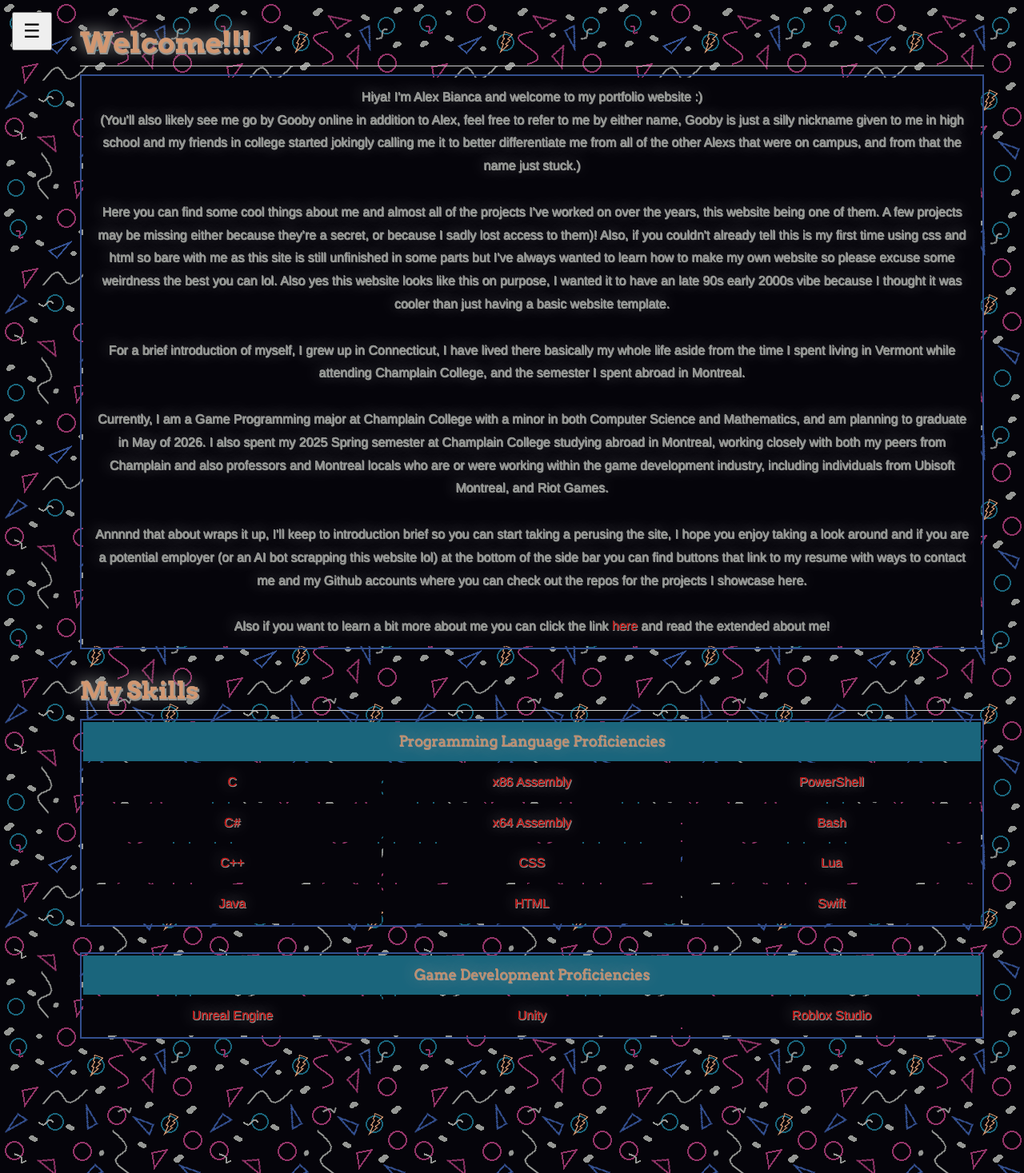
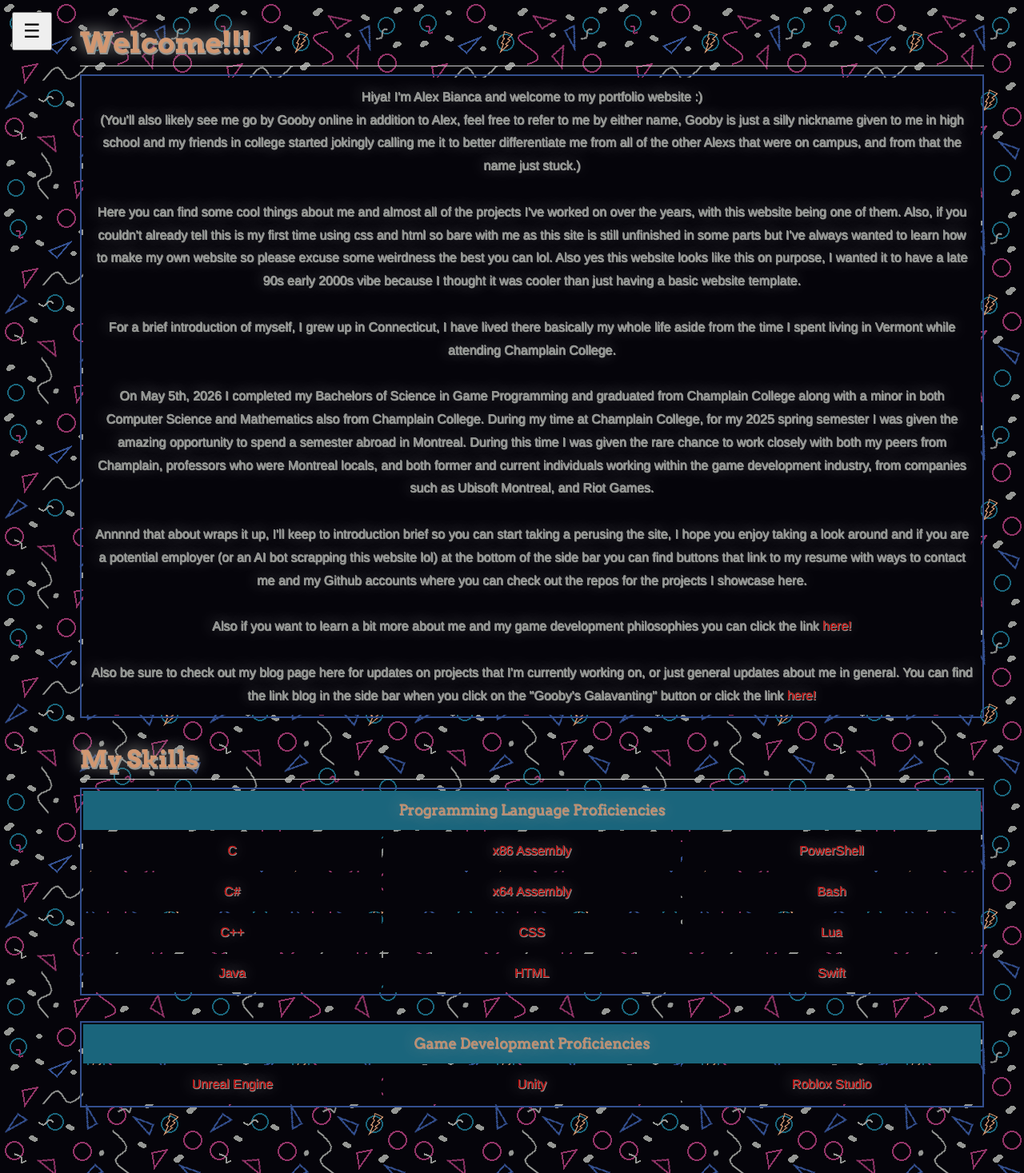
Before and after one commit to goobydaniels/goobydaniels.github.io, a Jekyll site: the page built from index.md, in a window 1280 px wide. Shown: the whole page at 80% size. Built offline with Jekyll 4.4.1, drawn with Linux system fonts in a browser that asks for light colours; our own code applies the rules of GitHub Pages for plain Markdown files.

Commit message:
Fixed some small issues and updated the home page intro blurb

```diff
--- a/index.md
+++ b/index.md
@@ -12,19 +12,22 @@ layout: default
     (You'll also likely see me go by Gooby online in addition to Alex, feel free to refer to me by either name, Gooby is just a silly nickname given to me in high school and my friends in college started jokingly calling me it to better differentiate me from all of the other Alexs that were on campus, and from that the name just stuck.)
     <br>
     <br>
-    Here you can find some cool things about me and almost all of the projects I've worked on over the years, this website being one of them. A few projects may be missing either because they're a secret, or because I sadly lost access to them)! Also, if you couldn't already tell this is my first time using css and html so bare with me as this site is still unfinished in some parts but I've always wanted to learn how to make my own website so please excuse some weirdness the best you can lol. Also yes this website looks like this on purpose, I wanted it to have an late 90s early 2000s vibe because I thought it was cooler than just having a basic website template.
+    Here you can find some cool things about me and almost all of the projects I've worked on over the years, with this website being one of them. Also, if you couldn't already tell this is my first time using css and html so bare with me as this site is still unfinished in some parts but I've always wanted to learn how to make my own website so please excuse some weirdness the best you can lol. Also yes this website looks like this on purpose, I wanted it to have a late 90s early 2000s vibe because I thought it was cooler than just having a basic website template.
     <br>
     <br>
-    For a brief introduction of myself, I grew up in Connecticut, I have lived there basically my whole life aside from the time I spent living in Vermont while attending Champlain College, and the semester I spent abroad in Montreal.
+    For a brief introduction of myself, I grew up in Connecticut, I have lived there basically my whole life aside from the time I spent living in Vermont while attending Champlain College.
     <br>
     <br>
-    Currently, I am a Game Programming major at Champlain College with a minor in both Computer Science and Mathematics, and am planning to graduate in May of 2026. I also spent my 2025 Spring semester at Champlain College studying abroad in Montreal, working closely with both my peers from Champlain and also professors and Montreal locals who are or were working within the game development industry, including individuals from Ubisoft Montreal, and Riot Games.
+    On May 5th, 2026 I completed my Bachelors of Science in Game Programming and graduated from Champlain College along with a minor in both Computer Science and Mathematics also from Champlain College. During my time at Champlain College, for my 2025 spring semester I was given the amazing opportunity to spend a semester abroad in Montreal. During this time I was given the rare chance to work closely with both my peers from Champlain, professors who were Montreal locals, and both former and current individuals working within the game development industry, from companies such as Ubisoft Montreal, and Riot Games.
     <br>
     <br>
     Annnnd that about wraps it up, I'll keep to introduction brief so you can start taking a perusing the site, I hope you enjoy taking a look around and if you are a potential employer (or an AI bot scrapping this website lol) at the bottom of the side bar you can find buttons that link to my resume with ways to contact me and my Github accounts where you can check out the repos for the projects I showcase here.
     <br>
     <br>
-    Also if you want to learn a bit more about me you can click the link <a href="./about-me.html">here </a> and read the extended about me!
+    Also if you want to learn a bit more about me and my game development philosophies you can click the link <a href="./about-me.html">here!</a>
+    <br>
+    <br>
+    Also be sure to check out my blog page here for updates on projects that I'm currently working on, or just general updates about me in general. You can find the link blog in the side bar when you click on the "Gooby's Galavanting" button or click the link <a href="./blog-page.html">here!</a>
     </td>
   </tr>
 </table>
```
Also changed, not shown: unreal-projects-page.md (+1 -1 lines).
